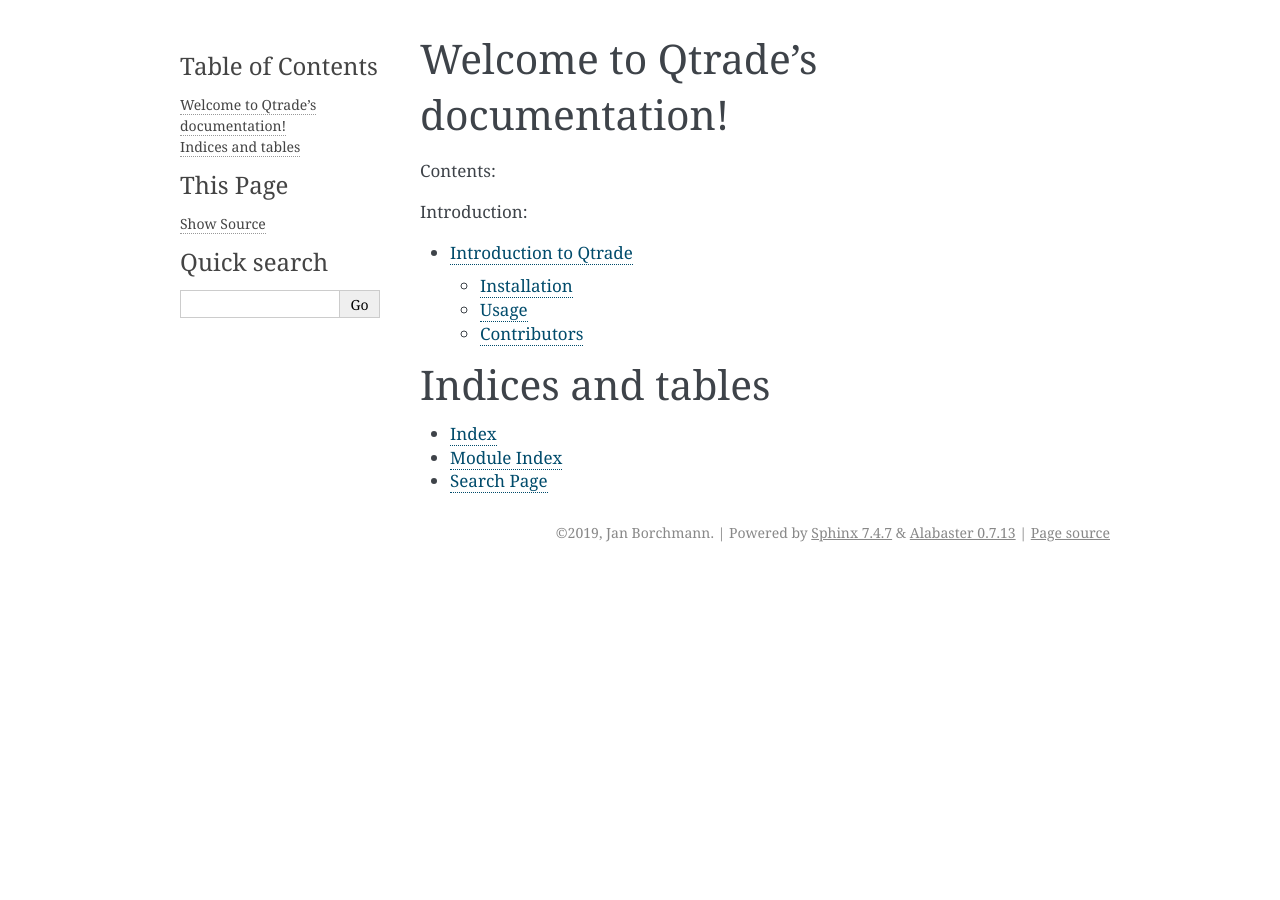
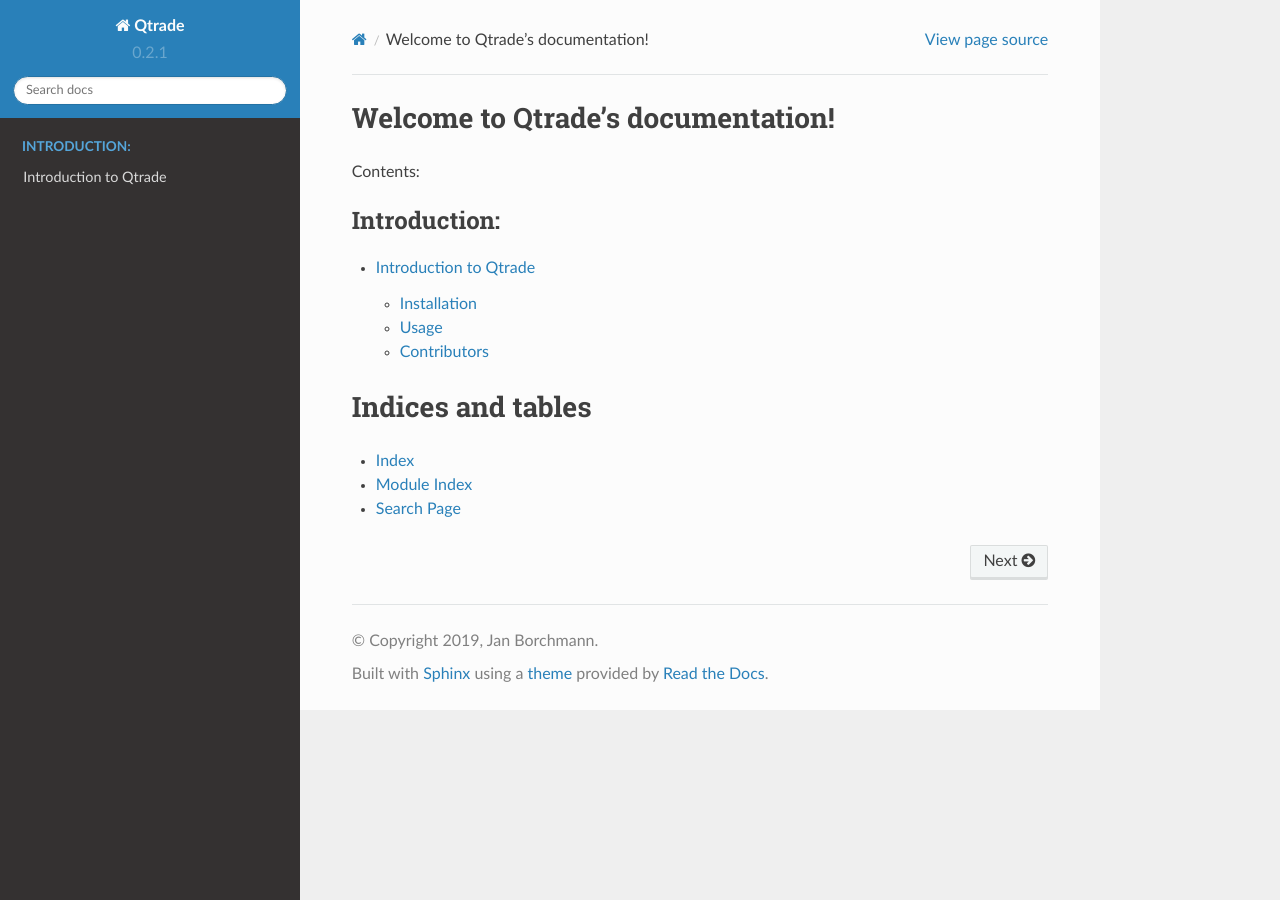
Before and after one commit to jborchma/qtrade, a Sphinx documentation site: the page built from source/index.rst, in a window 1280 px wide. Built offline with Sphinx 7.4.7 and the Read the Docs theme 2.0.0, drawn with Linux system fonts in a browser that asks for light colours; pages that are not in the unit, such as notebooks, are missing from menus; the version number is read from the project's files by our own code.

Commit message:
changed docs theme, fixed dependencies, bumped pyyaml

```diff
--- a/qtrade/_version.py
+++ b/qtrade/_version.py
@@ -1,4 +1,4 @@
 """Qtrade version
 """
 
-__version__ = '0.2.0'
+__version__ = '0.2.1'
--- a/requirements-dev.txt
+++ b/requirements-dev.txt
@@ -1,3 +1,5 @@
-PyYAML>=3.12
+pytest>=5.2.2
+PyYAML>=5.1
 requests>=2.14.2
 sphinx>=2.0.1
+sphinx-rtd-theme>=0.4.2
--- a/requirements.txt
+++ b/requirements.txt
@@ -1,2 +1,2 @@
-PyYAML>=3.12
+PyYAML>=5.1
 requests>=2.14.2
--- a/setup.py
+++ b/setup.py
@@ -4,7 +4,8 @@
 
 CURR_DIR = os.path.abspath(os.path.dirname(__file__))
 INSTALL_REQUIRES = [
-    "PyYAML>=3.12",
+    "PyYAML>=5.1",
+    "requests>=2.14.2",
 ]
 with open(os.path.join(CURR_DIR, "README.md"), encoding="utf-8") as file_open:
     LONG_DESCRIPTION = file_open.read()
--- a/source/conf.py
+++ b/source/conf.py
@@ -12,6 +12,7 @@
 #
 import os
 import sys
+import sphinx_rtd_theme
 
 from qtrade import __version__
 
@@ -62,12 +63,12 @@
 # The theme to use for HTML and HTML Help pages.  See the documentation for
 # a list of builtin themes.
 #
-html_theme = 'alabaster'
+html_theme = "sphinx_rtd_theme"
 
 # Add any paths that contain custom static files (such as style sheets) here,
 # relative to this directory. They are copied after the builtin static files,
 # so a file named "default.css" will overwrite the builtin "default.css".
-html_static_path = ['_static']
+html_theme_path = [sphinx_rtd_theme.get_html_theme_path()]
 
 #autodoc
 autodoc_defualt_flags = ["members", "undoc-members", "show-inheritance", "inherited-members"]
```
